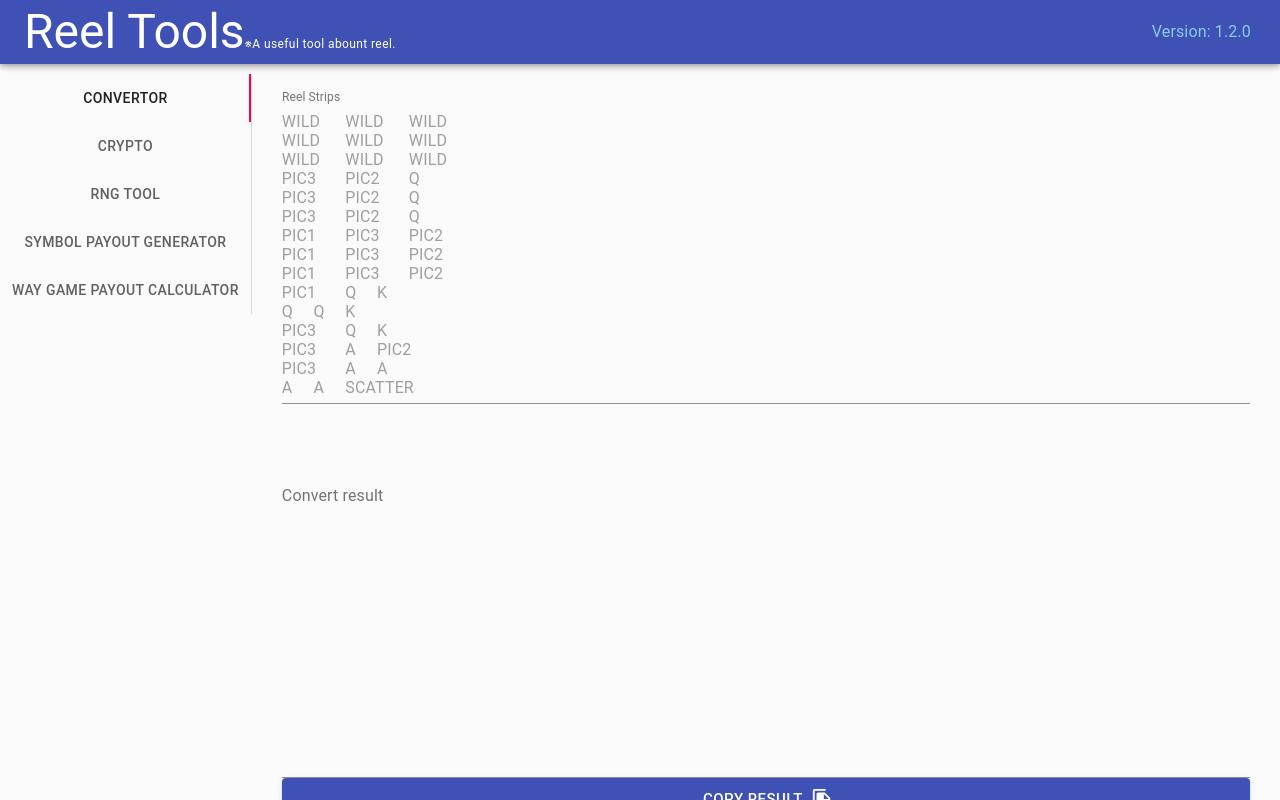
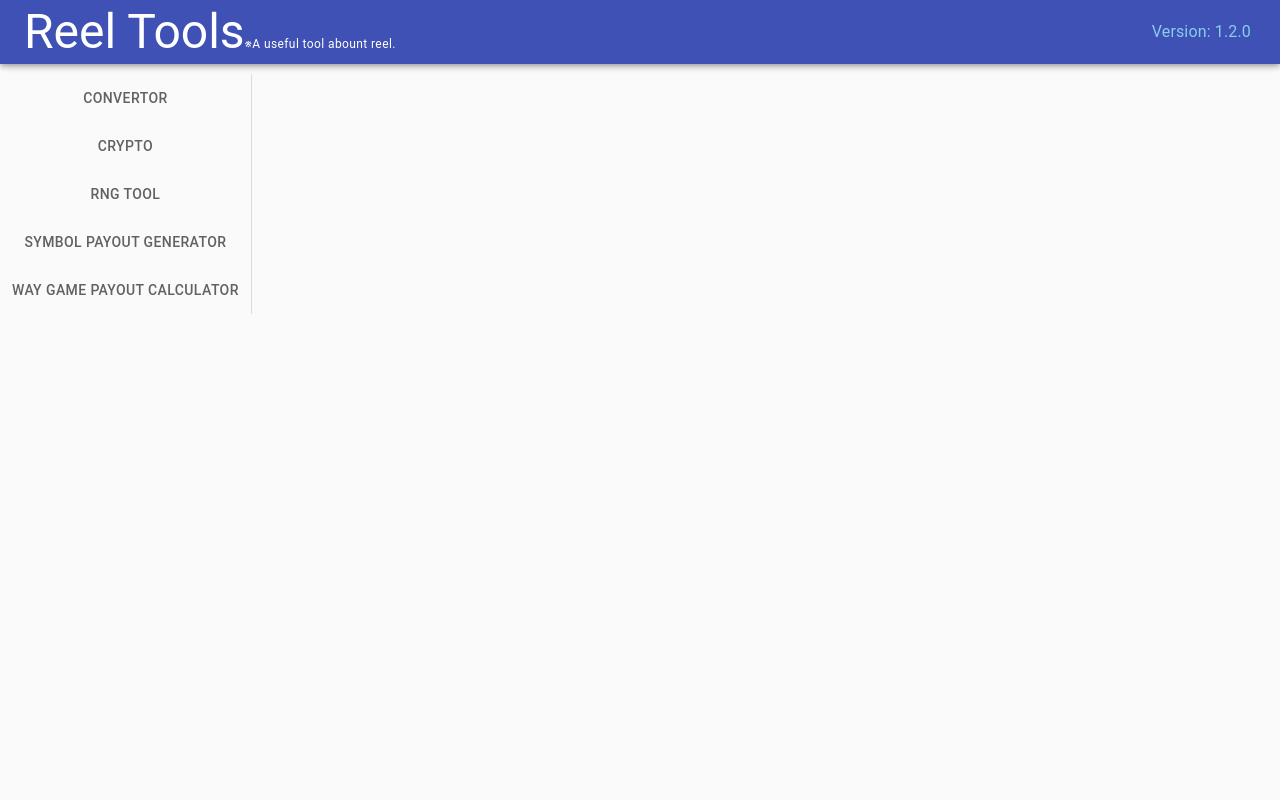
Before and after one commit to avt1745zet/reel-tools, a React app: page /#/ in a window 1280 px wide. Built offline with nearby package versions, Linux system fonts and the light colour scheme.

Commit message:
Use HashRouter instead BrowserRouter.

```diff
--- a/src/App.tsx
+++ b/src/App.tsx
@@ -1,26 +1,16 @@
-import React, { FC, useState } from 'react';
-import { BoxProps, CssBaseline, Typography, Toolbar, AppBar, Box, createStyles, createTheme, makeStyles, Tab, Tabs, ThemeProvider, IconButton, Hidden, Drawer } from '@material-ui/core';
+import React, { FC, ReactElement, useState } from 'react';
+import { CssBaseline, Typography, Toolbar, AppBar, Box, createStyles, createTheme, makeStyles, Tab, Tabs, ThemeProvider, IconButton, Hidden, Drawer } from '@material-ui/core';
 import MenuIcon from '@material-ui/icons/Menu';
-import { BrowserRouter as Router, Route, useHistory } from 'react-router-dom';
+import { HashRouter, Route, Switch, useHistory } from 'react-router-dom';
 
 import ExcelReelStripsConverter from './pages/excelReelStripsConverter/ExcelReelStripsConverter';
 import JsonFormatCryptor from './pages/jsonFormatCryptor/JsonFormatCryptor';
 import RNGToolCodeGenerator from './pages/RNGToolCodeGenerator/RNGToolCodeGenerator';
 import SymbolPayoutGenerator from './pages/symbolPayoutGenerator/SymbolPayoutGenerator';
 import WayGamePayoutCalculator from './pages/wayGamePayoutCalculator/WayGamePayoutCalculator';
+import NotFoundPage from './pages/notFound/notFoundPage';
 
 import packageJson from '../package.json';
-
-interface TabPanelProps extends BoxProps {
-	/**
-	 * The index of specified TabPanel.
-	 */
-	index: number;
-	/**
-	 * The current index of Tabs.
-	 */
-	currentIndex: number;
-}
 
 const useStyles = makeStyles( ( theme ) =>
 	createStyles( {
@@ -36,15 +26,11 @@ const useStyles = makeStyles( ( theme ) =>
 		main: {
 			flex: '1',
 			marginTop: 60,
-			overflow: 'auto'
-		},
-		tabPanel: {
+			overflow: 'auto',
 			padding: 30
 		}
 	} )
 );
-
-const tabCount = 5;
 
 const defaultTheme = createTheme( {
 	palette: {
@@ -72,11 +58,9 @@ export const App: FC = () => {
 	const classes = useStyles();
 
 	return (
-		<Router>
 		<ThemeProvider
 			theme={defaultTheme}>
 			<CssBaseline />
-				<Box>
 			<AppBar>
 				<Toolbar>
 					<Hidden mdUp>
@@ -115,90 +99,32 @@ export const App: FC = () => {
 					</Box>
 				</Toolbar>
 			</AppBar>
-
-					<Route path='/' render={( { location } ) => {
-						let tabURLParam = new URLSearchParams( location.search ).get( 'tab' );
-						if ( !tabURLParam ) {
-							tabURLParam = ( 0 ).toString();
-						}
-
-						let isValidedTabParam = true;
-						let tabIndex = Number.parseInt( tabURLParam );
-
-						if ( Number.isNaN( tabIndex ) || tabIndex < 0 || tabIndex >= tabCount ) {
-							isValidedTabParam = false;
-							tabIndex = 404;
-						}
-
-						return (
 			<Box className={classes.root}>
-								<NavMenu currentIndex={isValidedTabParam ? tabIndex : false} isOpen={isMenuOpen} onClick={handleMenuClick} />
+				<HashRouter>
+					<NavMenu isOpen={isMenuOpen} onClick={handleMenuClick} />
 					<Box component='main' className={classes.main} role='main'>
-									<TabPanel
-										index={0}
-										currentIndex={tabIndex}
-										className={classes.tabPanel}
-									>
-										<ReelConvertTabContent />
-									</TabPanel>
-									<TabPanel
-										index={1}
-										currentIndex={tabIndex}
-										className={classes.tabPanel}
-									>
-										<CryptoTabContent />
-									</TabPanel>
-									<TabPanel
-										index={2}
-										currentIndex={tabIndex}
-										className={classes.tabPanel}
-									>
-										<RNGToolGeneratorTabContent />
-									</TabPanel>
-									<TabPanel
-										index={3}
-										currentIndex={tabIndex}
-										className={classes.tabPanel}
-									>
-										<SymbolPayoutGeneratorTabContent />
-									</TabPanel>
-									<TabPanel
-										index={4}
-										currentIndex={tabIndex}
-										className={classes.tabPanel}
-									>
-										<WayGamePayoutCalculatorTabContent />
-									</TabPanel>
-									<TabPanel
-										index={404}
-										currentIndex={tabIndex}
-										className={classes.tabPanel}
-									>
-										<Typography variant='h2'>
-											ERROR 404
-										</Typography >
-										<Typography variant='body1'>
-											This page not found :(
-										</Typography >
-									</TabPanel>
+						<Switch>
+							<Route path='/tool/0' component={ExcelReelStripsConverter} />
+							<Route path='/tool/1' component={JsonFormatCryptor} />
+							<Route path='/tool/2' component={RNGToolCodeGenerator} />
+							<Route path='/tool/3' component={SymbolPayoutGenerator} />
+							<Route path='/tool/4' component={WayGamePayoutCalculator} />
+							<Route path='/tool' component={NotFoundPage} />
+						</Switch>
 					</Box>
-							</Box>
-						);
-					}} />
+				</HashRouter>
 			</Box>
 		</ThemeProvider>
-		</Router>
 	);
 }
 
 interface NavMenuProps {
-	currentIndex: number | boolean;
 	isOpen: boolean;
 	onClick (): void;
 }
 
 export const NavMenu: FC<NavMenuProps> = ( props: NavMenuProps ) => {
-	const { currentIndex, isOpen, onClick } = props;
+	const { isOpen, onClick } = props;
 
 	const history = useHistory();
 
@@ -206,8 +132,7 @@ export const NavMenu: FC<NavMenuProps> = ( props: NavMenuProps ) => {
 
 	const handleChange = ( event: React.ChangeEvent<unknown>, value: number ) => {
 		const location = {
-			pathname: history.location.pathname,
-			search: `tab=${ value }`
+			pathname: `/tool/${ value }`
 		};
 		history.push( location );
 	};
@@ -216,15 +141,28 @@ export const NavMenu: FC<NavMenuProps> = ( props: NavMenuProps ) => {
 		onClick();
 	}
 
+	let currentIndex: number | boolean = [
+		'/tool/0',
+		'/tool/1',
+		'/tool/2',
+		'/tool/3',
+		'/tool/4'
+	].indexOf( history.location.pathname );
+	currentIndex = currentIndex === -1 ? false : currentIndex;
+
+	const tabElements: Array<ReactElement> = [
+		<Tab key='0' label='Convertor' />,
+		<Tab key='1' label='Crypto' />,
+		<Tab key='2' label='RNG Tool' />,
+		<Tab key='3' label='Symbol Payout Generator' />,
+		<Tab key='4' label='Way Game Payout Calculator' />
+	];
+
 	return (
-		<nav>
+		<Box component='nav'>
 			<Hidden smDown>
 				<Tabs value={currentIndex} className={classes.tabs} onChange={handleChange} aria-label='nav-tabs' orientation='vertical'>
-					<Tab label='Convertor' />
-					<Tab label='Crypto' />
-					<Tab label='RNG Tool' />
-					<Tab label='Symbol Payout Generator' />
-					<Tab label='Way Game Payout Calculator' />
+					{tabElements}
 				</Tabs>
 			</Hidden>
 			<Hidden mdUp>
@@ -235,71 +173,10 @@ export const NavMenu: FC<NavMenuProps> = ( props: NavMenuProps ) => {
 					onClick={handleDrawerClick}
 				>
 					<Tabs value={currentIndex} className={classes.tabs} onChange={handleChange} centered={true} orientation='vertical' aria-label='nav-tabs'>
-						<Tab label='Convertor' />
-						<Tab label='Crypto' />
-						<Tab label='RNG Tool' />
-						<Tab label='Symbol Payout Generator' />
-						<Tab label='Way Game Payout Calculator' />
+						{tabElements}
 					</Tabs>
 				</Drawer>
 			</Hidden>
-		</nav>
-	);
-};
-
-export const TabPanel: FC<TabPanelProps> = ( props: TabPanelProps ) => {
-	const { index, currentIndex, className, children } = props;
-
-	const visible = currentIndex === index;
-	return (
-		<Box
-			className={className}
-			role='tabpanel'
-			id={`tab-panel-${ index }`}
-			aria-labelledby={`tab-panel-${ index }`}
-			hidden={!visible}
-		>
-			{children}
 		</Box>
 	);
 };
-
-export const ReelConvertTabContent: FC = () => {
-	return (
-		<Box>
-			<ExcelReelStripsConverter />
-		</Box>
-	);
-};
-
-export const CryptoTabContent: FC = () => {
-	return (
-		<Box>
-			<JsonFormatCryptor />
-		</Box>
-	);
-};
-
-export const RNGToolGeneratorTabContent: FC = () => {
-	return (
-		<Box>
-			<RNGToolCodeGenerator />
-		</Box>
-	);
-};
-
-export const SymbolPayoutGeneratorTabContent: FC = () => {
-	return (
-		<Box>
-			<SymbolPayoutGenerator />
-		</Box>
-	);
-};
-
-export const WayGamePayoutCalculatorTabContent: FC = () => {
-	return (
-		<Box>
-			<WayGamePayoutCalculator />
-		</Box>
-	);
-};
--- a/src/pages/excelReelStripsConverter/ExcelReelStripsConverter.tsx
+++ b/src/pages/excelReelStripsConverter/ExcelReelStripsConverter.tsx
@@ -1,5 +1,5 @@
 import React, { FC, Fragment, useState } from 'react';
-import { createStyles, Divider, makeStyles, TextField, Typography } from '@material-ui/core';
+import { Box, createStyles, Divider, makeStyles, TextField, Typography } from '@material-ui/core';
 import { CopyButton } from '../../components/buttons/CopyButton';
 
 interface ResultProps {
@@ -144,7 +144,7 @@ const ExcelReelStripsConverter: FC = () => {
 	const classes = useStyles();
 
 	return (
-		<form className={classes.root} >
+		<Box component='form' className={classes.root} >
 			<TextField
 				fullWidth
 				multiline
@@ -184,7 +184,7 @@ const ExcelReelStripsConverter: FC = () => {
 			<Causion isLegalFormat={isLegalFormat} />
 			<Divider className={classes.divider} />
 			<Result message={convertString} />
-		</form>
+		</Box>
 	);
 };
 
--- a/src/pages/jsonFormatCryptor/JsonFormatCryptor.tsx
+++ b/src/pages/jsonFormatCryptor/JsonFormatCryptor.tsx
@@ -1,5 +1,5 @@
 import React, { FC } from 'react';
-import { createStyles, Divider, makeStyles } from '@material-ui/core';
+import { Box, createStyles, Divider, makeStyles } from '@material-ui/core';
 import { DecryptArea } from './components/DecryptArea';
 import { EncryptArea } from './components/EncryptArea';
 
@@ -18,11 +18,11 @@ const useStyles = makeStyles( () =>
 const JsonFormatCryptor: FC = () => {
 	const classes = useStyles();
 	return (
-		<React.Fragment>
+		<Box>
 			<EncryptArea />
 			<Divider className={classes.divider} />
 			<DecryptArea />
-		</React.Fragment>
+		</Box>
 	);
 };
 
--- /dev/null
+++ b/src/pages/notFound/notFoundPage.tsx
@@ -0,0 +1,17 @@
+import React, { FC } from 'react';
+import { Box, Typography } from '@material-ui/core';
+
+const NotFoundPage: FC = () => {
+	return (
+		<Box>
+			<Typography variant='h2'>
+				ERROR 404
+			</Typography >
+			<Typography variant='body1'>
+				This page not found :(
+			</Typography >
+		</Box>
+	);
+}
+
+export default NotFoundPage;
```
Lines whose indentation alone changed are shown as unchanged.
